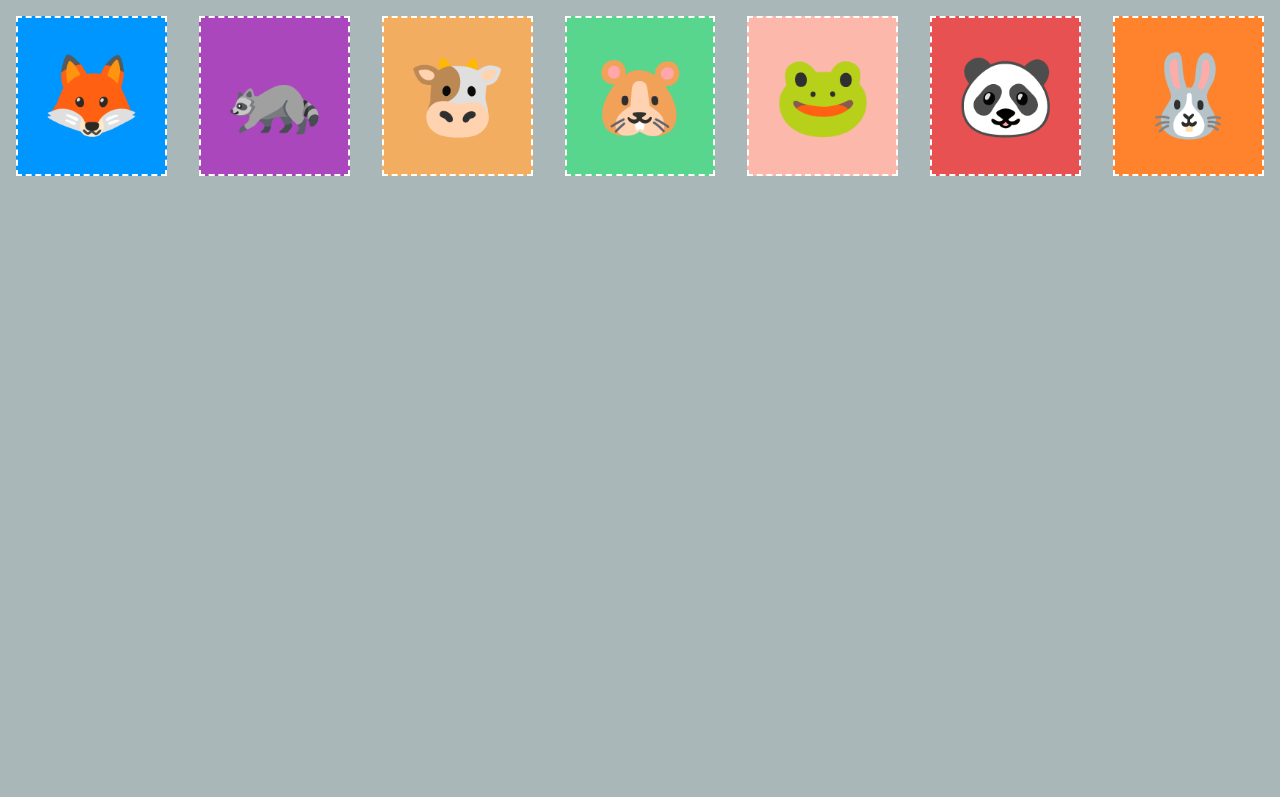
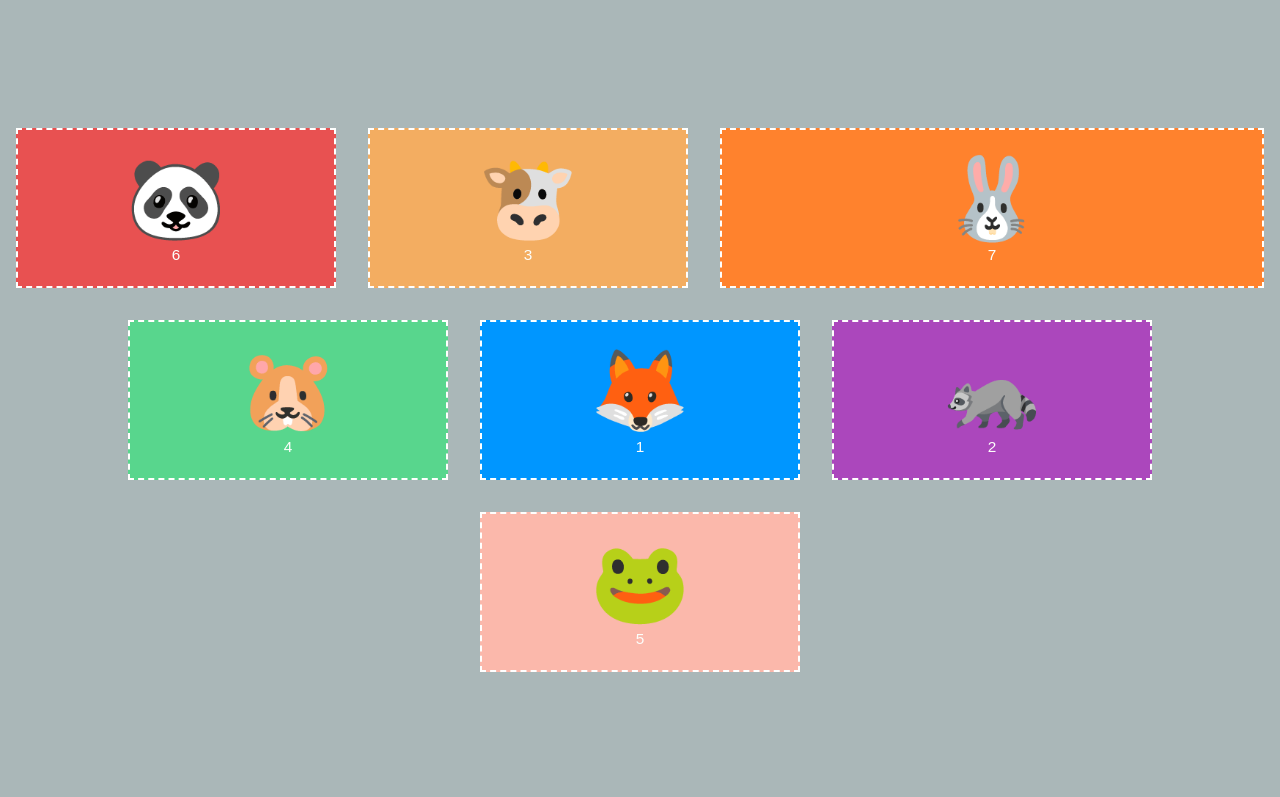
Before and after one commit to thekiranmahajan/CodeHelp, a plain HTML site: page Lec_20/flexx.html in a window 1280 px wide. Shown: the top 797 px of the page. Drawn offline with Linux system fonts and the light colour scheme.

Commit message:
done with flex box

```diff
--- a/Lec_20/flexx.html
+++ b/Lec_20/flexx.html
@@ -12,30 +12,32 @@
     <div class="container">
         <div class="box" id="box1">
             <h1>🦊</h1>
+            <p>1</p>
         </div>
         <div class="box" id="box2">
             <h1>🦝</h1>
-
+            <p>2</p>
         </div>
         <div class="box" id="box3">
             <h1>🐮</h1>
+            <p>3</p>
 
         </div>
         <div class="box" id="box4">
             <h1>🐹</h1>
-
+            <p>4</p>
         </div>
         <div class="box" id="box5">
             <h1>🐸</h1>
-
+            <p>5</p>
         </div>
         <div class="box" id="box6">
             <h1>🐼</h1>
-
+            <p>6</p>
         </div>
         <div class="box" id="box7">
             <h1>🐰</h1>
-
+            <p>7</p>
         </div>
     </div>
     <div class="container02">
--- a/Lec_20/style.css
+++ b/Lec_20/style.css
@@ -3,45 +3,71 @@
   padding: 0%;
   box-sizing: border-box;
 }
+
 .container {
   height: 100vh;
   width: 100%;
   display: flex;
   background-color: #aab7b8;
+  overflow: hidden;
+  flex-flow: row-reverse wrap;
+  justify-content: center;
+  align-content: center;
+  overflow-y: auto;
 }
 .box {
   display: flex;
   justify-content: center;
   align-items: center;
+  flex-direction: column;
+  flex-wrap: wrap-reverse;
   width: 20rem;
   height: 20vh;
   border: 2px dashed rgb(255, 255, 254);
-  background-color: rgb(153, 255, 0);
   margin: 1rem;
+  color: #fcfefb;
 }
 h1 {
   font-size: 5rem;
 }
+p {
+  font-size: 1.2vw;
+  font-family: fantasy;
+}
 #box7 {
   background-color: rgb(255, 130, 45);
+  /* item goes to first place */
+  order: 1;
+  flex-grow: 2;
 }
 #box6 {
   background-color: rgb(232, 81, 81);
+  order: 3;
 }
 #box5 {
   background-color: rgb(251, 184, 171);
+  order: 7;
+  /* item shrinks but flex-wrap takes precedence */
+  flex-shrink: -3;
 }
 #box3 {
   background-color: rgb(243, 173, 97);
+  flex-basis: 10;
+  order: 2;
 }
 #box4 {
   background-color: #58d68d;
+  order: 6;
+  /* item changes position but flex-wrap takes precedence */
+  align-self: flex-start;
 }
 #box2 {
   background-color: #ab47bc;
+  order: 4;
 }
 #box1 {
   background-color: #0096ff;
+  order: 5;
 }
 .container02 {
   background-color: #839192;
@@ -51,6 +77,7 @@ h1 {
   justify-content: center;
   align-items: center;
 }
+
 img {
   margin-top: 2rem;
   width: 50vw;
```
